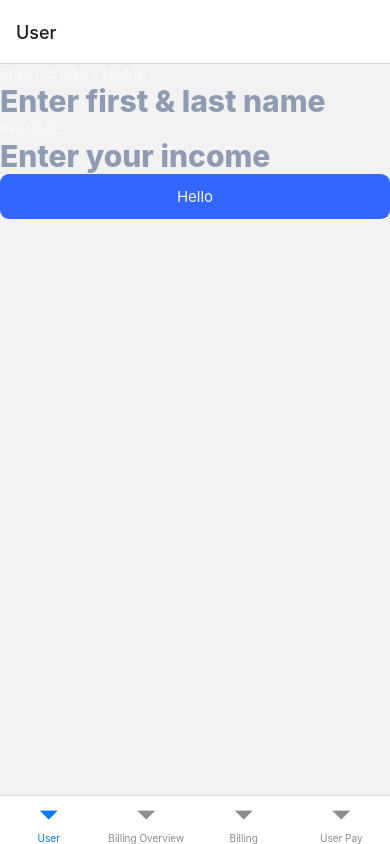
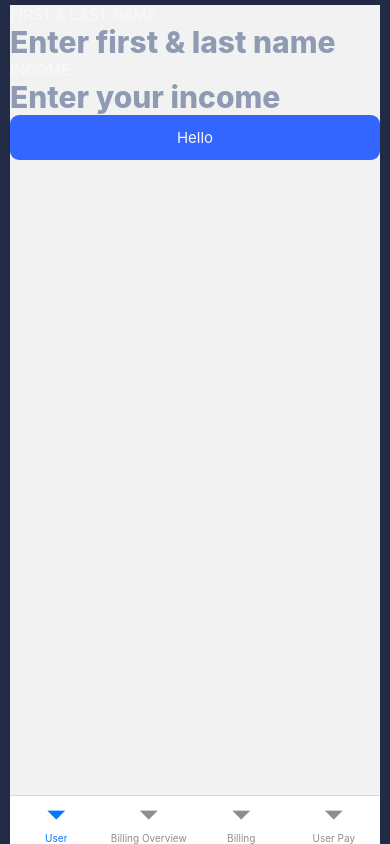
Before and after one commit to glasspinnA/BillSplitterAI, a React Native app: screen / in a window 390 px wide. Built offline with nearby package versions, Linux system fonts and the light colour scheme.

Commit message:
hide header navigation

```diff
--- a/App.tsx
+++ b/App.tsx
@@ -5,9 +5,9 @@ import { Stack } from "./src/navigation/Stack";
 export default function App() {
   return (
     <ThemeProvider>
-      {/* <BaseScreenContainer>
-      </BaseScreenContainer> */}
-      <Stack />
+      <BaseScreenContainer>
+        <Stack />
+      </BaseScreenContainer>
     </ThemeProvider>
   );
 }
--- a/src/navigation/Stack.tsx
+++ b/src/navigation/Stack.tsx
@@ -15,7 +15,11 @@ export const Stack = () => {
 
 const prodStack = () => {
   return (
-    <_Stack.Navigator>
+    <_Stack.Navigator
+      screenOptions={{
+        headerShown: false,
+      }}
+    >
       <_Stack.Screen name={ScreenNames.USER} component={CreateUserScreen} />
       <_Stack.Screen name={ScreenNames.BILLING_OVERVIEW} component={BillingOverViewScreen} />
       <_Stack.Screen name={ScreenNames.BILLING} component={BillingScreen} />
@@ -26,7 +30,11 @@ const prodStack = () => {
 
 const devStack = () => {
   return (
-    <Tab.Navigator>
+    <Tab.Navigator
+      screenOptions={{
+        headerShown: false,
+      }}
+    >
       <Tab.Screen name={ScreenNames.USER} component={CreateUserScreen} />
       <Tab.Screen name={ScreenNames.BILLING_OVERVIEW} component={BillingOverViewScreen} />
       <Tab.Screen name={ScreenNames.BILLING} component={BillingScreen} />
```
